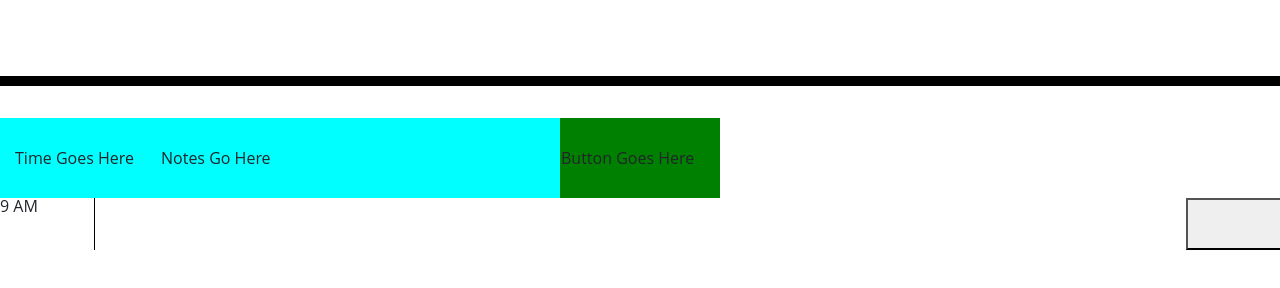
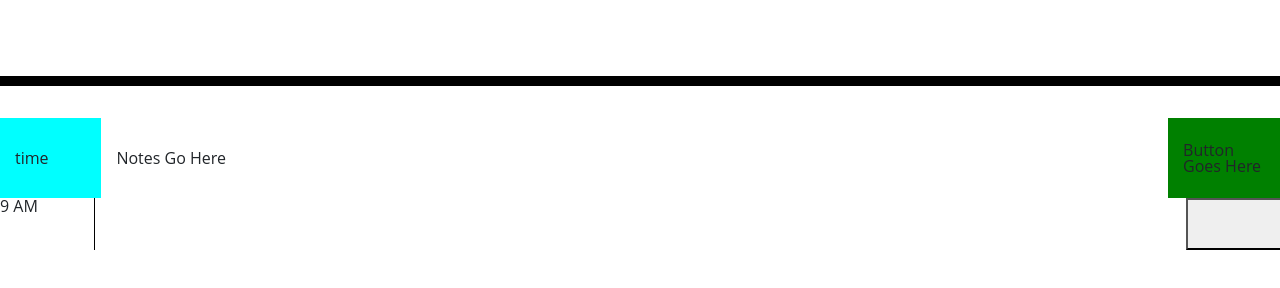
Before and after one commit to MKnoles78/DayPlannerRefactor, a plain HTML site: page index.html in a window 1280 px wide. Shown: the part 182-470 px from the top of the page. Drawn offline with nearby package versions, Linux system fonts and the light colour scheme.

Commit message:
attempting to work with date and time

```diff
--- a/index.html
+++ b/index.html
@@ -31,7 +31,8 @@
 
 
 
-    <script src="https://cdn.jsdelivr.net/npm/bootstrap@5.1.3/dist/js/bootstrap.bundle.min.js" integrity="sha384-ka7Sk0Gln4gmtz2MlQnikT1wXgYsOg+OMhuP+IlRH9sENBO0LRn5q+8nbTov4+1p" crossorigin="anonymous"></script>
+    <script src="https://code.jquery.com/jquery-3.4.1.min.js"></script>
+    <script src="https://cdnjs.cloudflare.com/ajax/libs/moment.js/2.24.0/moment.min.js"></script>
     <script src="scripts/script.js"></script>
   </body>
 </html>
--- a/scripts/script.js
+++ b/scripts/script.js
@@ -1,4 +1,5 @@
 function myScheduleFunction() {
+
 
 var table = document.getElementById("mySchedule");
 var row = table.insertRow(0);
@@ -6,12 +7,17 @@ var hour = row.insertCell(0);
 var note = row.insertCell(1);
 var saveBtn = row.insertCell(2);
 
+
 row.id = 'plannerRow';
-hour.innerHTML = "Time Goes Here";
 hour.id = 'hour';
-hour.className = 'col-lg-1 hour-1';
+hour.innerHTML = 'time';
+hour.className = 'col-lg-1';
 note.innerHTML = "Notes Go Here";
-note.id = 'notes';
+note.id = 'note';
+note.className = 'col-lg-10';
 saveBtn.innerHTML = "Button Goes Here";
 saveBtn.id = 'saveBtn';
+saveBtn.className = 'col-lg-1';
 }
+
+var today = Date();
```
